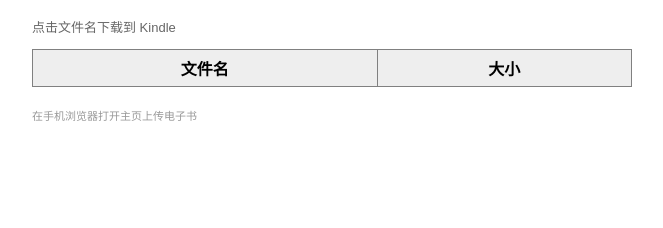
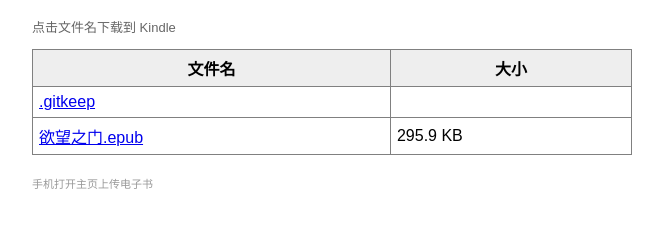
Before and after one commit to zhaohui332/kindle-wifi-transfer, a plain HTML site: page docs/kindle.html in a window 1280 px wide. Shown: the part 58-286 px from the top of the page, without its empty margins (308-971 px from the left). Drawn offline with Linux system fonts and the light colour scheme.

Commit message:
更新 Kindle 页面

```diff
--- a/docs/kindle.html
+++ b/docs/kindle.html
@@ -1,8 +1,7 @@
 <!DOCTYPE html>
-<html lang="zh-CN">
+<html>
 <head>
 <meta charset="UTF-8">
-<meta name="viewport" content="width=device-width,initial-scale=1">
 <title>Kindle 传书</title>
 </head>
 <body style="font-family:sans-serif;max-width:600px;margin:16px auto;padding:0 10px">
@@ -10,7 +9,8 @@
 <p style="font-size:13px;color:#666">点击文件名下载到 Kindle</p>
 <table border="1" cellpadding="6" cellspacing="0" style="width:100%;border-collapse:collapse">
 <tr><th style="background:#eee">文件名</th><th style="background:#eee">大小</th></tr>
+<tr><td><a href="https://raw.githubusercontent.com/zhaohui332/kindle-wifi-transfer/main/books/.gitkeep">.gitkeep</a></td><td></td></tr><tr><td><a href="https://raw.githubusercontent.com/zhaohui332/kindle-wifi-transfer/main/books/%E6%AC%B2%E6%9C%9B%E4%B9%8B%E9%97%A8.epub">欲望之门.epub</a></td><td>295.9 KB</td></tr>
 </table>
-<p style="font-size:11px;color:#999;margin-top:20px">在手机浏览器打开主页上传电子书</p>
+<p style="font-size:11px;color:#999;margin-top:20px">手机打开主页上传电子书</p>
 </body>
 </html>
```
